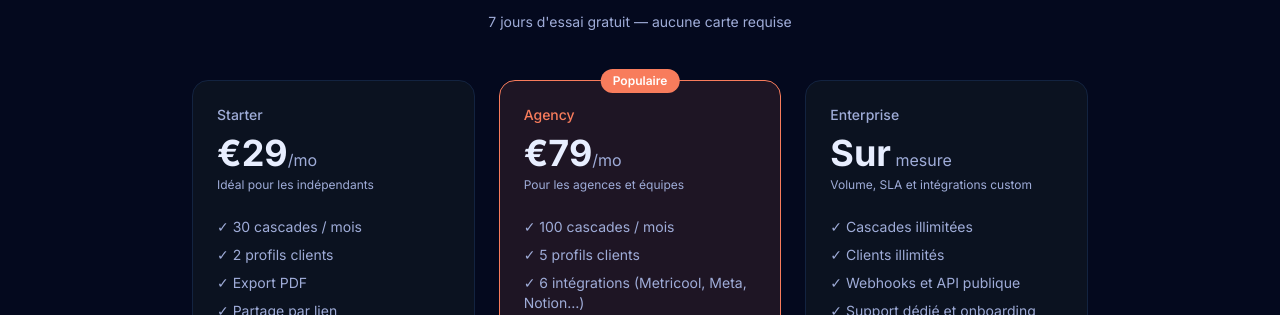
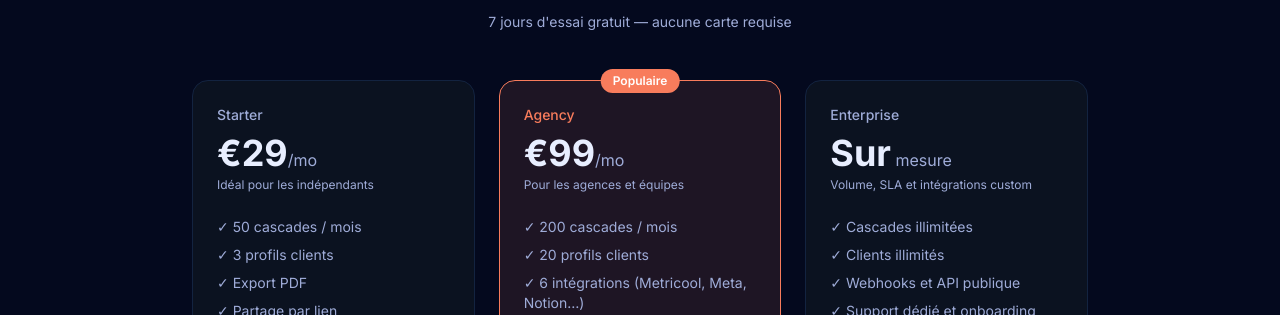
Before and after one commit to oldena/cascade-ai, a Next.js app: page / in a window 1280 px wide. Shown: the part 2240-2555 px from the top of the page. Built offline with nearby package versions, Linux system fonts and the light colour scheme; no server answers.

Commit message:
feat: update pricing — starter 50 cascades/3 clients, agency 200 cascades/20 clients €99

```diff
--- a/app/page.tsx
+++ b/app/page.tsx
@@ -306,8 +306,8 @@
             <div className="text-4xl font-bold text-cascade-text mb-1">€29<span className="text-base font-normal text-cascade-text-2">/mo</span></div>
             <p className="text-xs text-cascade-text-2 mb-6">Idéal pour les indépendants</p>
             <ul className="space-y-2 text-sm text-cascade-text-2 mb-8 flex-1">
-              <li>✓ 30 cascades / mois</li>
-              <li>✓ 2 profils clients</li>
+              <li>✓ 50 cascades / mois</li>
+              <li>✓ 3 profils clients</li>
               <li>✓ Export PDF</li>
               <li>✓ Partage par lien</li>
             </ul>
@@ -318,11 +318,11 @@
           <div className="bg-cascade-teal/10 border border-cascade-teal rounded-2xl p-6 flex flex-col relative">
             <div className="absolute -top-3 left-1/2 -translate-x-1/2 bg-cascade-teal text-white text-xs font-semibold px-3 py-1 rounded-full">Populaire</div>
             <div className="text-sm font-medium text-cascade-teal mb-2">Agency</div>
-            <div className="text-4xl font-bold text-cascade-text mb-1">€79<span className="text-base font-normal text-cascade-text-2">/mo</span></div>
+            <div className="text-4xl font-bold text-cascade-text mb-1">€99<span className="text-base font-normal text-cascade-text-2">/mo</span></div>
             <p className="text-xs text-cascade-text-2 mb-6">Pour les agences et équipes</p>
             <ul className="space-y-2 text-sm text-cascade-text-2 mb-8 flex-1">
-              <li>✓ 100 cascades / mois</li>
-              <li>✓ 5 profils clients</li>
+              <li>✓ 200 cascades / mois</li>
+              <li>✓ 20 profils clients</li>
               <li>✓ 6 intégrations (Metricool, Meta, Notion…)</li>
               <li>✓ Coût IA visible par étape</li>
               <li>✓ Favoris et templates de brief</li>
--- a/app/settings/billing/BillingClient.tsx
+++ b/app/settings/billing/BillingClient.tsx
@@ -82,7 +82,7 @@
               {plan.charAt(0).toUpperCase() + plan.slice(1)}
             </span>
             <span className="text-cascade-muted text-sm">
-              €{plan === 'agency' ? '79' : '29'}/mo
+              €{plan === 'agency' ? '99' : '29'}/mo
             </span>
           </div>
 
@@ -129,20 +129,20 @@
           <div className="text-center text-cascade-muted font-medium">Agency</div>
 
           <div className="text-cascade-muted">Cascades / month</div>
-          <div className="text-center text-white">30</div>
-          <div className="text-center text-white">100</div>
+          <div className="text-center text-white">50</div>
+          <div className="text-center text-white">200</div>
 
           <div className="text-cascade-muted">Client profiles</div>
-          <div className="text-center text-white">2</div>
-          <div className="text-center text-white">5</div>
+          <div className="text-center text-white">3</div>
+          <div className="text-center text-white">20</div>
 
           <div className="text-cascade-muted">Social accounts</div>
-          <div className="text-center text-white">2</div>
-          <div className="text-center text-white">10</div>
+          <div className="text-center text-white">3</div>
+          <div className="text-center text-white">20</div>
 
           <div className="text-cascade-muted">Price</div>
           <div className="text-center text-white">€29/mo</div>
-          <div className="text-center text-white">€79/mo</div>
+          <div className="text-center text-white">€99/mo</div>
         </div>
       </div>
 
--- a/lib/limits.ts
+++ b/lib/limits.ts
@@ -3,8 +3,8 @@
 import type { Plan } from '@/types'
 
 export const PLAN_LIMITS = {
-  starter: { profiles: 2, cascades: 30, accounts: 2 },
-  agency:  { profiles: 5, cascades: 100, accounts: 10 },
+  starter: { profiles: 3, cascades: 50, accounts: 3 },
+  agency:  { profiles: 20, cascades: 200, accounts: 20 },
 } as const satisfies Record<Plan, { profiles: number; cascades: number; accounts: number }>
 
 export type PlanLimits = typeof PLAN_LIMITS[Plan]
```
